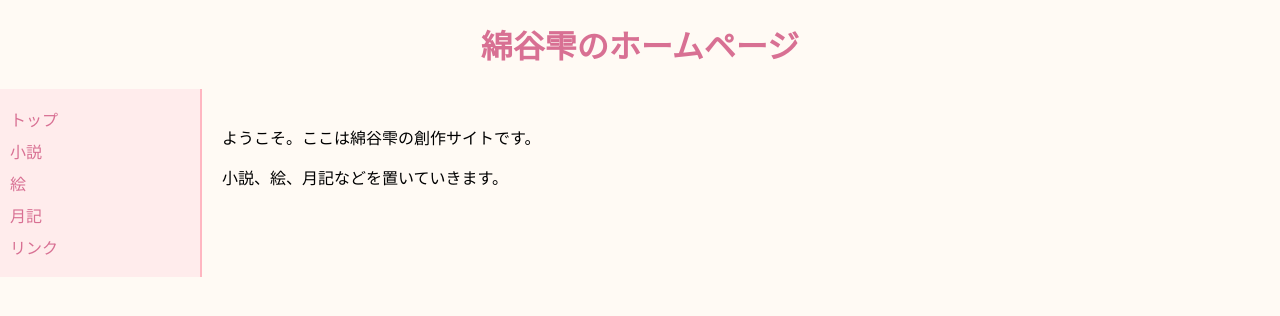
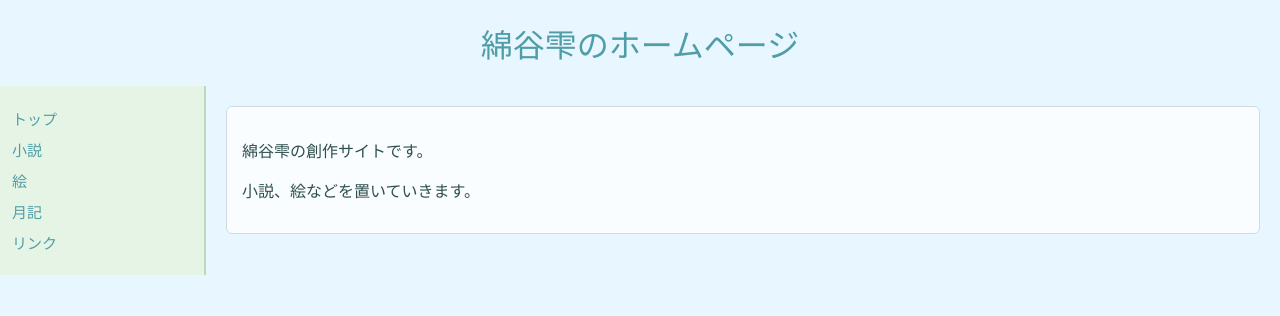
Before and after one commit to wataya-shizuku/wataya-shizuku.github.io, a plain HTML site: page index.html in a window 1280 px wide. Drawn offline with Linux system fonts and the light colour scheme.

Commit message:
Update index.html

```diff
--- a/index.html
+++ b/index.html
@@ -5,10 +5,11 @@
   <title>綿谷雫のホームページ</title>
   <style>
     body {
-      background-color: #fffaf4; /* クリーム色の背景 */
-      font-family: "MS PGothic", sans-serif; /* レトロ感のあるフォント */
+      background-color: #e8f6ff; /* 淡い水色（空色） */
+      font-family: "Hiragino Maru Gothic ProN", "Yu Gothic", sans-serif;
       margin: 0;
       padding: 0;
+      color: #2f4f4f; /* 落ち着いた墨色 */
     }
 
     .container {
@@ -17,9 +18,9 @@
 
     .sidebar {
       width: 180px;
-      background-color: #ffecec;
-      padding: 10px;
-      border-right: 2px solid #ffb6c1;
+      background-color: #e6f4e6; /* 若草色の淡い背景 */
+      padding: 12px;
+      border-right: 2px solid #bcd9bc; /* 和紙っぽい薄緑の線 */
     }
 
     .content {
@@ -29,18 +30,29 @@
 
     h1 {
       text-align: center;
-      color: #d87093;
+      color: #4f9da6; /* 浅葱色（和風の青緑） */
+      margin-top: 20px;
+      margin-bottom: 20px;
+      font-weight: normal;
     }
 
     a {
       display: block;
-      margin: 8px 0;
-      color: #d87093;
+      margin: 10px 0;
+      color: #4f9da6; /* 浅葱色 */
       text-decoration: none;
+      font-size: 15px;
     }
 
     a:hover {
       text-decoration: underline;
+    }
+
+    .box {
+      background: #ffffffcc; /* 半透明の白で和紙っぽさ */
+      padding: 15px;
+      border: 1px solid #d0dcdc;
+      border-radius: 6px;
     }
   </style>
 </head>
@@ -58,8 +70,10 @@
     </div>
 
     <div class="content">
-      <p>ようこそ。ここは綿谷雫の創作サイトです。</p>
-      <p>小説、絵、月記などを置いていきます。</p>
+      <div class="box">
+        <p>綿谷雫の創作サイトです。</p>
+        <p>小説、絵などを置いていきます。</p>
+      </div>
     </div>
   </div>
 </body>
```
